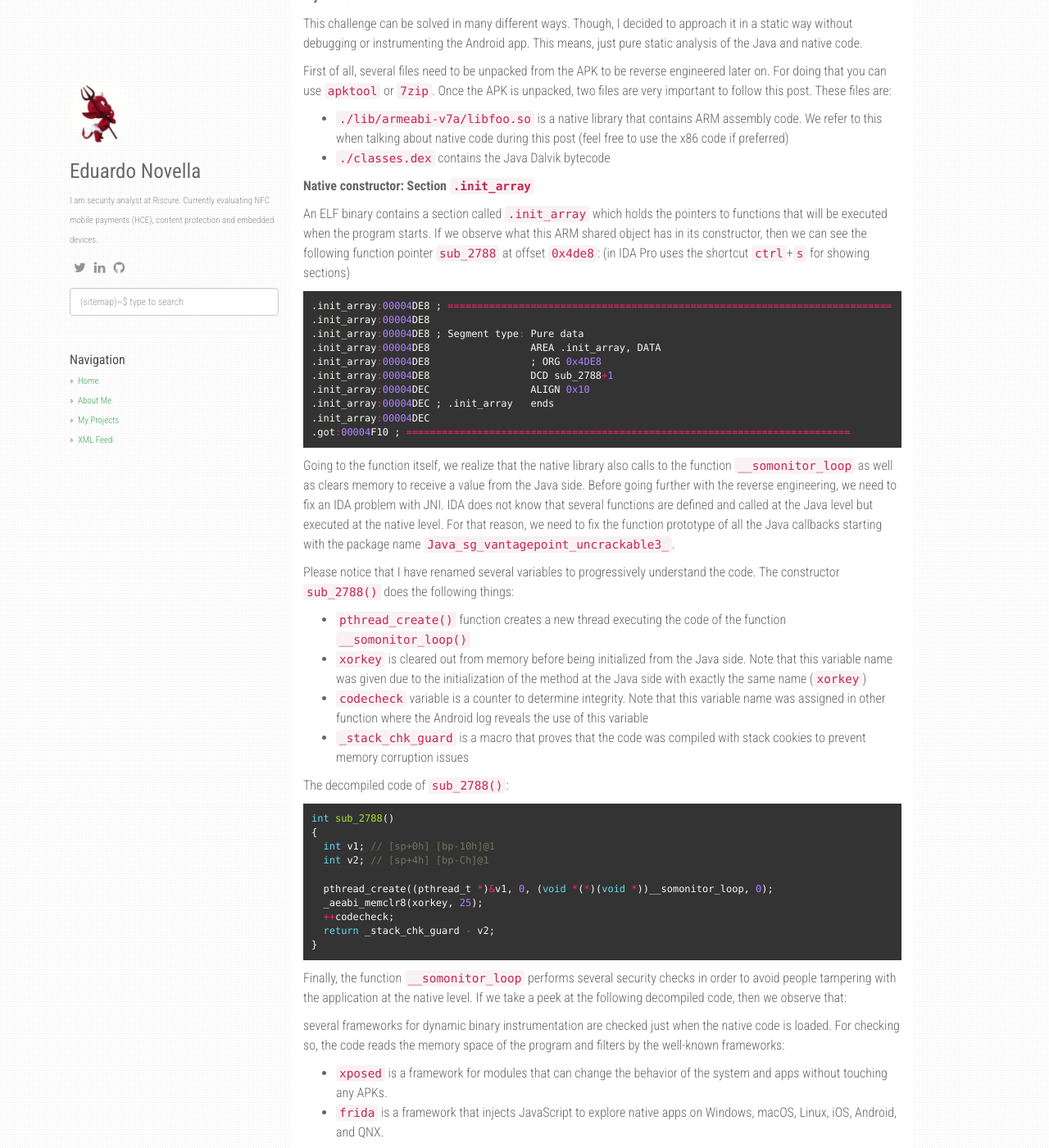
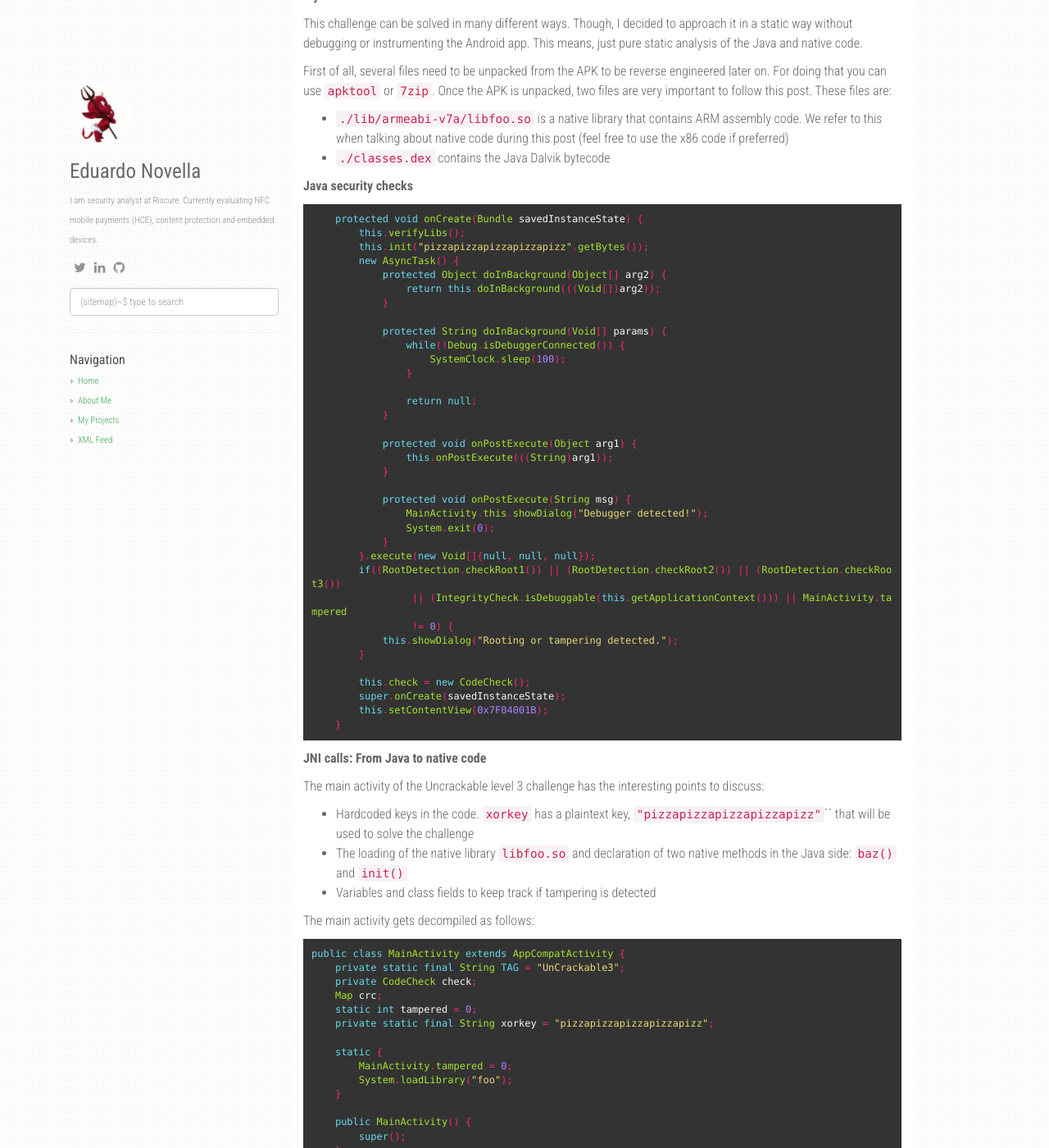
Before and after one commit to enovella/enovella.github.io, a Jekyll site: the page built from _posts/2017-04-30-android-owasp-crackmes-level-3.md, in a window 1280 px wide and 1400 px high, scrolled down 939 px. Shown: the whole window at 82% size. Built offline with Jekyll 4.4.1, drawn with Linux system fonts in a browser that asks for light colours; nearby versions of some CDN libraries; comment, search, counter and statistics services are not loaded; some of the changed text lies outside the part shown.

Commit message:
android OWASP crackme: level3

````diff
--- a/_posts/2017-04-30-android-owasp-crackmes-level-3.md
+++ b/_posts/2017-04-30-android-owasp-crackmes-level-3.md
@@ -42,6 +42,84 @@ First of all, several files need to be unpacked from the APK to be reverse engin
 
 * `./lib/armeabi-v7a/libfoo.so` is a native library that contains ARM assembly code. We refer to this when talking about native code during this post (feel free to use the x86 code if preferred)
 * `./classes.dex` contains the Java Dalvik bytecode
+
+
+**Java security checks**
+
+```java
+    protected void onCreate(Bundle savedInstanceState) {
+        this.verifyLibs();
+        this.init("pizzapizzapizzapizzapizz".getBytes());
+        new AsyncTask() {
+            protected Object doInBackground(Object[] arg2) {
+                return this.doInBackground(((Void[])arg2));
+            }
+
+            protected String doInBackground(Void[] params) {
+                while(!Debug.isDebuggerConnected()) {
+                    SystemClock.sleep(100);
+                }
+
+                return null;
+            }
+
+            protected void onPostExecute(Object arg1) {
+                this.onPostExecute(((String)arg1));
+            }
+
+            protected void onPostExecute(String msg) {
+                MainActivity.this.showDialog("Debugger detected!");
+                System.exit(0);
+            }
+        }.execute(new Void[]{null, null, null});
+        if((RootDetection.checkRoot1()) || (RootDetection.checkRoot2()) || (RootDetection.checkRoot3())
+                 || (IntegrityCheck.isDebuggable(this.getApplicationContext())) || MainActivity.tampered
+                 != 0) {
+            this.showDialog("Rooting or tampering detected.");
+        }
+
+        this.check = new CodeCheck();
+        super.onCreate(savedInstanceState);
+        this.setContentView(0x7F04001B);
+    }
+```
+
+**JNI calls: From Java to native code**
+
+The main activity of the Uncrackable level 3 challenge has the interesting points to discuss:
+
+* Hardcoded keys in the code. `xorkey` has a plaintext key, `"pizzapizzapizzapizzapizz"``` that will be used to solve the challenge
+* The loading of the native library `libfoo.so` and declaration of two native methods in the Java side: `baz()` and `init()`
+* Variables and class fields to keep track if tampering is detected
+
+
+The main activity gets decompiled as follows:
+```java
+public class MainActivity extends AppCompatActivity {
+    private static final String TAG = "UnCrackable3";
+    private CodeCheck check;
+    Map crc;
+    static int tampered = 0;
+    private static final String xorkey = "pizzapizzapizzapizzapizz";
+
+    static {
+        MainActivity.tampered = 0;
+        System.loadLibrary("foo");
+    }
+
+    public MainActivity() {
+        super();
+    }
+
+    private native long baz() {
+    }
+
+    private native void init(byte[] xorkey) {
+    }
+
+    //<REDACTED>
+ }
+```
 
 **Native constructor: Section `.init_array`**
 
````
